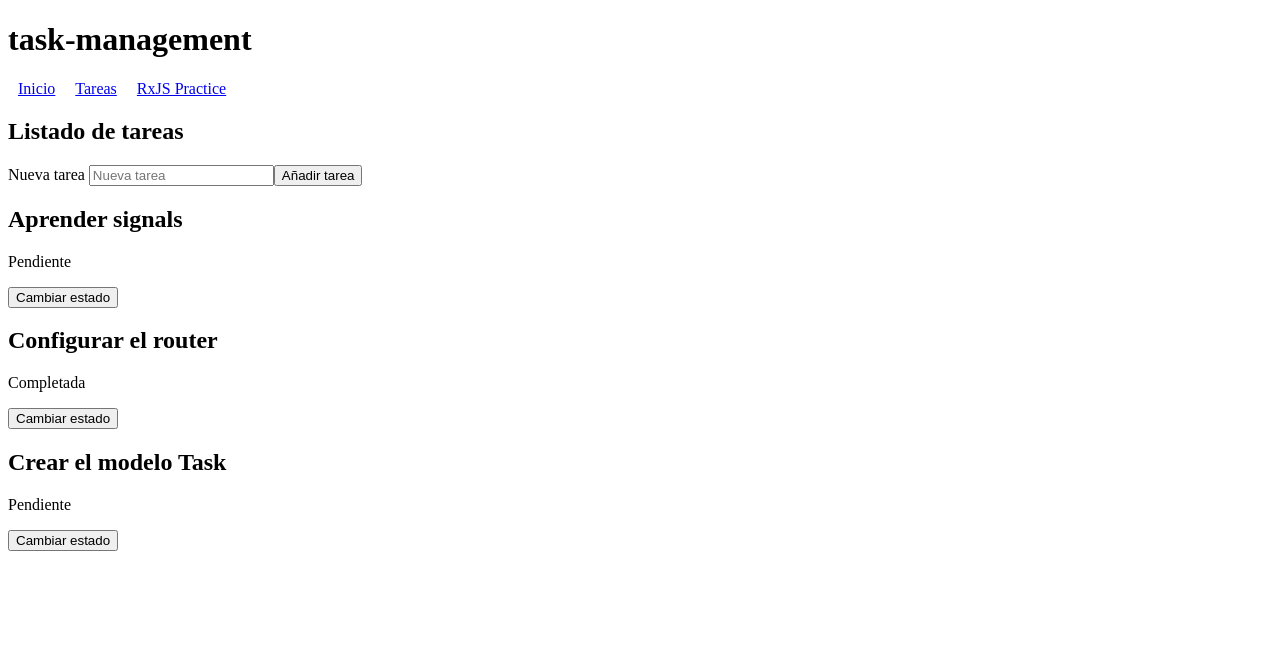
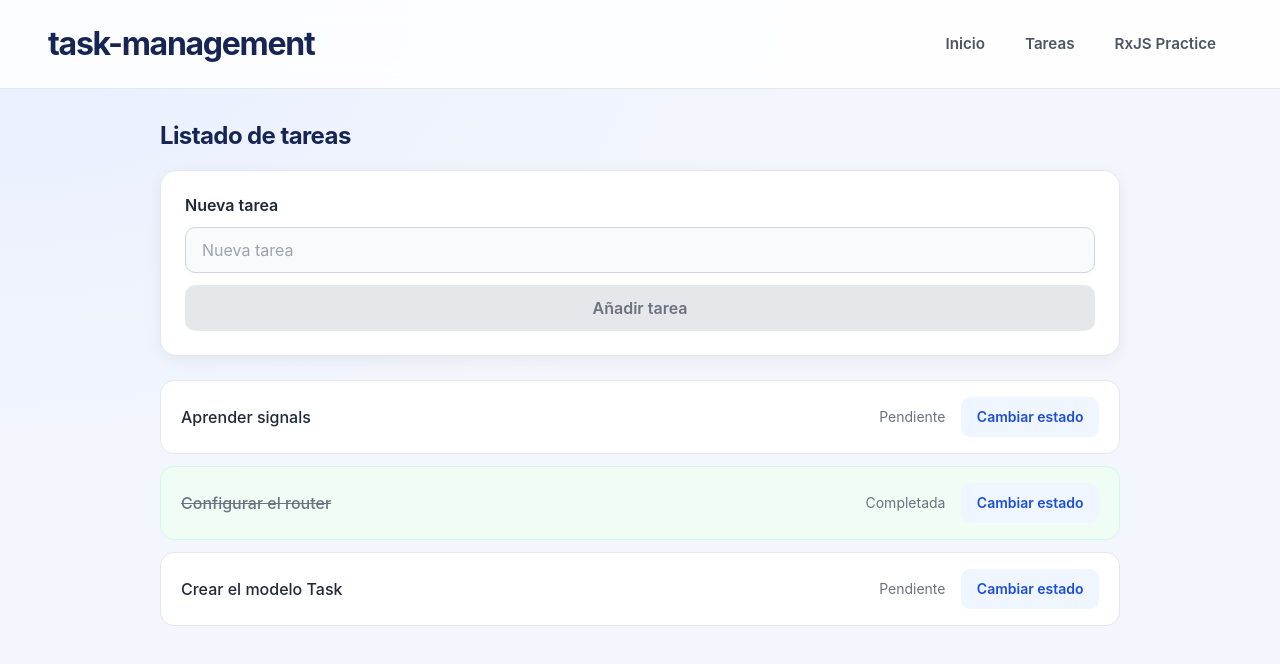
Before and after one commit to acuemor/angular-task-management, an Angular app: page /tasks in a window 1280 px wide. Shown: the top 664 px of the page. Built offline with nearby package versions, Linux system fonts and the light colour scheme.

Commit message:
feat(*): add reactive form and styles

```diff
--- a/src/app/app.scss
+++ b/src/app/app.scss
@@ -1,3 +1,70 @@
+
+:host {
+  display: block;
+  min-height: 100vh;
+}
+
+header {
+  display: flex;
+  align-items: center;
+  justify-content: space-between;
+  flex-wrap: wrap;
+  gap: 1rem;
+  padding: 1.5rem clamp(1rem, 5vw, 3rem);
+  background: rgb(255 255 255 / 85%);
+  border-bottom: 1px solid #e5e7eb;
+  backdrop-filter: blur(12px);
+}
+
+header h1 {
+  margin: 0;
+  color: #172554;
+  font-size: clamp(1.4rem, 3vw, 2rem);
+  font-weight: 750;
+  letter-spacing: -0.04em;
+}
+
+nav {
+  display: flex;
+  flex-wrap: wrap;
+  gap: 0.5rem;
+}
+
 nav a {
-  margin: 10px;
+  padding: 0.65rem 1rem;
+  color: #4b5563;
+  font-size: 0.95rem;
+  font-weight: 600;
+  text-decoration: none;
+  border-radius: 9px;
+  transition:
+    color 0.2s ease,
+    background-color 0.2s ease;
 }
+
+nav a:hover {
+  color: #1d4ed8;
+  background: #eff6ff;
+}
+
+nav a:focus-visible {
+  outline: 2px solid #2563eb;
+  outline-offset: 2px;
+}
+
+main {
+  width: min(100% - 2rem, 960px);
+  margin: 2rem auto;
+}
+
+@media (max-width: 480px) {
+  header {
+    align-items: flex-start;
+    flex-direction: column;
+  }
+
+  main {
+    width: min(100% - 1.25rem, 960px);
+    margin: 1.25rem auto;
+  }
+}
--- a/src/app/features/tasks/components/task-form/task-form.html
+++ b/src/app/features/tasks/components/task-form/task-form.html
@@ -1,13 +1,28 @@
-<form (ngSubmit)="onCreateTask(taskTitleInputElement)">
+<form [formGroup]="taskForm" (ngSubmit)="onCreateTask()">
   <label for="task-title">Nueva tarea </label>
   <input
+    formControlName="title"
     id="task-title"
     type="text"
     placeholder="Nueva tarea"
-    #taskTitleInputElement
-    required
   />
-  <button type="submit">
+
+  <button type="submit" [disabled]="taskForm.invalid">
     Añadir tarea
   </button>
+
+  @if (
+    taskForm.controls.title.invalid &&
+    (taskForm.controls.title.dirty)
+  ) {
+    <div class="error-message">
+      @if (taskForm.controls.title.hasError('required')) {
+        <p>El título es obligatorio.</p>
+      }
+
+      @if (taskForm.controls.title.hasError('minlength')) {
+        <p>El título debe tener al menos 3 caracteres.</p>
+      }
+    </div>
+  }
 </form>
--- a/src/app/features/tasks/components/task-form/task-form.scss
+++ b/src/app/features/tasks/components/task-form/task-form.scss
@@ -0,0 +1,112 @@
+:host {
+  display: block;
+  margin-bottom: 1.5rem;
+}
+
+form {
+  display: flex;
+  flex-direction: column;
+  gap: 0.75rem;
+  padding: 1.5rem;
+  background: #ffffff;
+  border: 1px solid #e5e7eb;
+  border-radius: 16px;
+  box-shadow: 0 4px 16px rgb(15 23 42 / 6%);
+}
+
+label {
+  color: #1f2937;
+  font-size: 1rem;
+  font-weight: 600;
+}
+
+input {
+  box-sizing: border-box;
+  width: 100%;
+  min-height: 46px;
+  padding: 0.75rem 1rem;
+  color: #111827;
+  font: inherit;
+  background: #f9fafb;
+  border: 1px solid #d1d5db;
+  border-radius: 10px;
+  outline: none;
+  transition:
+    border-color 0.2s ease,
+    box-shadow 0.2s ease,
+    background-color 0.2s ease;
+}
+
+input::placeholder {
+  color: #9ca3af;
+}
+
+input:hover {
+  border-color: #9ca3af;
+}
+
+input:focus {
+  background: #ffffff;
+  border-color: #2563eb;
+  box-shadow: 0 0 0 3px rgb(37 99 235 / 15%);
+}
+
+button {
+  min-height: 46px;
+  padding: 0.75rem 1.25rem;
+  color: #ffffff;
+  font: inherit;
+  font-weight: 600;
+  background: #2563eb;
+  border: none;
+  border-radius: 10px;
+  cursor: pointer;
+  transition:
+    background-color 0.2s ease,
+    transform 0.2s ease,
+    box-shadow 0.2s ease;
+}
+
+button:hover:not(:disabled) {
+  background: #1d4ed8;
+  box-shadow: 0 4px 10px rgb(37 99 235 / 20%);
+  transform: translateY(-1px);
+}
+
+button:focus-visible {
+  outline: 3px solid rgb(37 99 235 / 35%);
+  outline-offset: 3px;
+}
+
+button:active:not(:disabled) {
+  transform: translateY(0);
+}
+
+button:disabled {
+  color: #6b7280;
+  background: #e5e7eb;
+  cursor: not-allowed;
+  opacity: 1;
+  animation: none;
+  transition: none;
+}
+
+.error-message {
+  padding: 0.75rem 1rem;
+  color: #b91c1c;
+  font-size: 0.875rem;
+  background: #fef2f2;
+  border: 1px solid #fecaca;
+  border-radius: 8px;
+}
+
+.error-message p {
+  margin: 0.25rem 0;
+}
+
+@media (prefers-reduced-motion: reduce) {
+  input,
+  button {
+    transition: none;
+  }
+}
--- a/src/app/features/tasks/components/task-form/task-form.ts
+++ b/src/app/features/tasks/components/task-form/task-form.ts
@@ -1,8 +1,8 @@
 import { Component, output } from '@angular/core';
-import { FormsModule } from '@angular/forms';
+import { ReactiveFormsModule, FormControl, FormGroup, Validators } from '@angular/forms';
 
 @Component({
-  imports: [FormsModule],
+  imports: [ReactiveFormsModule],
   selector: 'app-task-form',
   styleUrl: './task-form.scss',
   templateUrl: './task-form.html',
@@ -10,12 +10,29 @@ import { FormsModule } from '@angular/forms';
 export class TaskForm {
   taskCreatedEvent = output<string>();
 
-  protected onCreateTask(taskTitleInputElement: HTMLInputElement): void {
-    const trimmedTitle = taskTitleInputElement.value.trim();
+  taskForm = new FormGroup({
+    title: new FormControl('', {
+      nonNullable: true,
+      validators: [
+        Validators.required,
+        Validators.minLength(3)
+      ],
+    }),
+  });
+
+  protected onCreateTask(): void {
+    debugger;
+    if (this.taskForm.invalid) {
+      return;
+    }
+
+    const trimmedTitle = this.taskForm.controls.title.value.trim();
+
     if (!trimmedTitle) {
       return;
     }
-    taskTitleInputElement.value = '';
+
     this.taskCreatedEvent.emit(trimmedTitle);
+    this.taskForm.reset();
   }
 }
--- a/src/app/features/tasks/components/task-item/task-item.html
+++ b/src/app/features/tasks/components/task-item/task-item.html
@@ -1,9 +1,13 @@
-<article>
-  <!-- Título -->
-  <h2>{{ task().title }}</h2>
-  <!-- Estado -->
-  <p>{{ task().completed ? 'Completada' : 'Pendiente' }}</p>
-  <button type="button" (click)="onToggleState()">
-    Cambiar estado
-  </button>
-</article>
+<div class="task-item" [class.completed]="task().completed">
+  <span class="task-title">{{ task().title }}</span>
+
+  <div class="task-actions">
+    <span class="task-status">
+      {{ task().completed ? 'Completada' : 'Pendiente' }}
+    </span>
+
+    <button type="button" (click)="onToggleState()">
+      Cambiar estado
+    </button>
+  </div>
+</div>
--- a/src/app/features/tasks/components/task-item/task-item.scss
+++ b/src/app/features/tasks/components/task-item/task-item.scss
@@ -0,0 +1,102 @@
+:host {
+  display: block;
+}
+
+.task-item {
+  display: flex;
+  align-items: center;
+  justify-content: space-between;
+  gap: 1rem;
+  padding: 1rem 1.25rem;
+  background: #ffffff;
+  border: 1px solid #e5e7eb;
+  border-radius: 14px;
+  transition:
+    border-color 0.2s ease,
+    box-shadow 0.2s ease,
+    transform 0.2s ease;
+}
+
+.task-item:hover {
+  border-color: #c7d2fe;
+  box-shadow: 0 5px 14px rgb(15 23 42 / 6%);
+  transform: translateY(-1px);
+}
+
+.task-item.completed {
+  background: #f0fdf4;
+  border-color: #d1fae5;
+}
+
+.task-title {
+  flex: 1;
+  min-width: 0;
+  color: #1f2937;
+  font-size: 1rem;
+  font-weight: 500;
+  overflow-wrap: anywhere;
+}
+
+.task-item.completed .task-title {
+  color: #6b7280;
+  text-decoration: line-through;
+}
+
+button {
+  display: inline-flex;
+  flex-shrink: 0;
+  align-items: center;
+  justify-content: center;
+  min-height: 40px;
+  padding: 0.55rem 0.9rem;
+  color: #1d4ed8;
+  font: inherit;
+  font-size: 0.875rem;
+  font-weight: 600;
+  background: #eff6ff;
+  border: 1px solid transparent;
+  border-radius: 9px;
+  cursor: pointer;
+  transition:
+    background-color 0.2s ease,
+    border-color 0.2s ease;
+}
+
+button:hover {
+  background: #dbeafe;
+  border-color: #bfdbfe;
+}
+
+button:focus-visible {
+  outline: 3px solid rgb(37 99 235 / 30%);
+  outline-offset: 2px;
+}
+
+@media (max-width: 480px) {
+  .task-item {
+    gap: 0.75rem;
+    padding: 0.875rem;
+  }
+
+  button {
+    padding: 0.5rem 0.65rem;
+  }
+}
+
+@media (prefers-reduced-motion: reduce) {
+  .task-item,
+  button {
+    transition: none;
+  }
+}
+
+.task-actions {
+  display: flex;
+  align-items: center;
+  gap: 1rem;
+}
+
+.task-status {
+  color: #6b7280;
+  font-size: 0.875rem;
+}
--- a/src/app/features/tasks/pages/rxjs-practice/rxjs-practice.html
+++ b/src/app/features/tasks/pages/rxjs-practice/rxjs-practice.html
@@ -4,10 +4,23 @@
     <span class="sr-only">Cargando tareas...</span>
   </div>
 } @else if (errorMessage()) {
-    <div>{{ errorMessage() }}</div>
+  <div class="error-message" role="alert">
+    {{ errorMessage() }}
+  </div>
 } @else {
-  @for (todo of tasks(); track todo.id) {
-    <b>{{ todo.title }}</b>
-    <div>{{ todo.completed ? 'Completada' : 'Pendiente' }}</div>
-  }
+  <section class="todo-list" aria-label="Tareas obtenidas de la API">
+    @for (todo of tasks(); track todo.id) {
+      <article class="todo-item" [class.completed]="todo.completed">
+        <div class="todo-content">
+          <strong class="todo-title">{{ todo.title }}</strong>
+          <span class="todo-status">
+            <span class="status-dot" aria-hidden="true"></span>
+            {{ todo.completed ? 'Completada' : 'Pendiente' }}
+          </span>
+        </div>
+      </article>
+    } @empty {
+      <p class="empty-state">No se han encontrado tareas.</p>
+    }
+  </section>
 }
--- a/src/app/features/tasks/pages/rxjs-practice/rxjs-practice.scss
+++ b/src/app/features/tasks/pages/rxjs-practice/rxjs-practice.scss
@@ -26,14 +26,105 @@
   border: 0;
 }
 
-@keyframes spin {
-  to {
-    transform: rotate(360deg);
+:host {
+  display: block;
+}
+
+.todo-list {
+  display: grid;
+  gap: 0.75rem;
+}
+
+.todo-item {
+  padding: 1rem 1.25rem;
+  background: #ffffff;
+  border: 1px solid #e5e7eb;
+  border-radius: 14px;
+  box-shadow: 0 3px 12px rgb(15 23 42 / 4%);
+  transition:
+    border-color 0.2s ease,
+    box-shadow 0.2s ease,
+    transform 0.2s ease;
+}
+
+.todo-item:hover {
+  border-color: #c7d2fe;
+  box-shadow: 0 5px 14px rgb(15 23 42 / 6%);
+  transform: translateY(-1px);
+}
+
+.todo-content {
+  display: flex;
+  flex-direction: column;
+  gap: 0.6rem;
+  min-width: 0;
+}
+
+.todo-title {
+  color: #1f2937;
+  font-size: 1rem;
+  font-weight: 600;
+  line-height: 1.5;
+  overflow-wrap: anywhere;
+}
+
+.todo-status {
+  display: inline-flex;
+  align-items: center;
+  gap: 0.5rem;
+  color: #64748b;
+  font-size: 0.875rem;
+}
+
+.status-dot {
+  width: 8px;
+  height: 8px;
+  background: #f59e0b;
+  border-radius: 50%;
+}
+
+.todo-item.completed {
+  background: #f0fdf4;
+  border-color: #d1fae5;
+}
+
+.todo-item.completed .todo-title {
+  color: #166534;
+}
+
+.todo-item.completed .todo-status {
+  color: #15803d;
+}
+
+.todo-item.completed .status-dot {
+  background: #16a34a;
+}
+
+.error-message {
+  padding: 1rem;
+  color: #b91c1c;
+  background: #fef2f2;
+  border: 1px solid #fecaca;
+  border-radius: 10px;
+}
+
+.empty-state {
+  padding: 1.5rem;
+  color: #64748b;
+  text-align: center;
+  background: #ffffff;
+  border: 1px dashed #cbd5e1;
+  border-radius: 12px;
+}
+
+@media (max-width: 480px) {
+  .todo-item {
+    padding: 0.875rem;
   }
 }
 
 @media (prefers-reduced-motion: reduce) {
-  .spinner {
-    animation-duration: 2s;
+  .todo-item {
+    transition: none;
   }
 }
--- a/src/app/features/tasks/pages/task-list/task-list.scss
+++ b/src/app/features/tasks/pages/task-list/task-list.scss
@@ -0,0 +1,26 @@
+:host {
+  display: block;
+}
+
+h2 {
+  margin: 0 0 1.25rem;
+  color: #172554;
+  font-size: 1.5rem;
+  font-weight: 700;
+  letter-spacing: -0.025em;
+}
+
+app-task-form {
+  display: block;
+  margin-bottom: 1.5rem;
+}
+
+app-task-item {
+  display: block;
+  margin-bottom: 0.75rem;
+}
+
+p {
+  color: #6b7280;
+  line-height: 1.6;
+}
--- a/src/styles.scss
+++ b/src/styles.scss
@@ -1 +1,41 @@
 /* You can add global styles to this file, and also import other style files */
+* {
+  box-sizing: border-box;
+}
+
+html {
+  min-height: 100%;
+  background: #f3f6fc;
+}
+
+body {
+  min-width: 320px;
+  min-height: 100vh;
+  margin: 0;
+  color: #1f2937;
+  font-family:
+    Inter,
+    -apple-system,
+    BlinkMacSystemFont,
+    "Segoe UI",
+    sans-serif;
+  background:
+    radial-gradient(ellipse at top left, #e8efff 0, transparent 45%),
+    #f3f6fc;
+}
+
+button,
+input,
+textarea,
+select {
+  font: inherit;
+}
+
+a {
+  color: inherit;
+}
+
+::selection {
+  color: #1e40af;
+  background: #dbeafe;
+}
```
